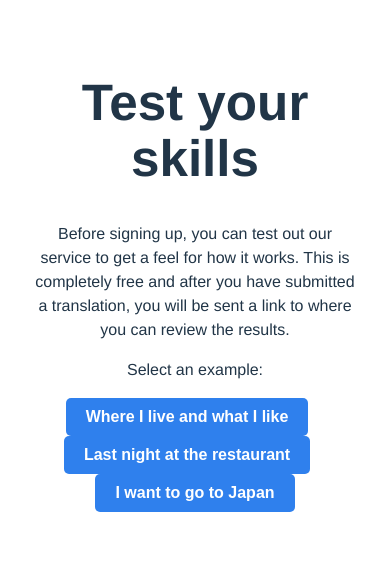
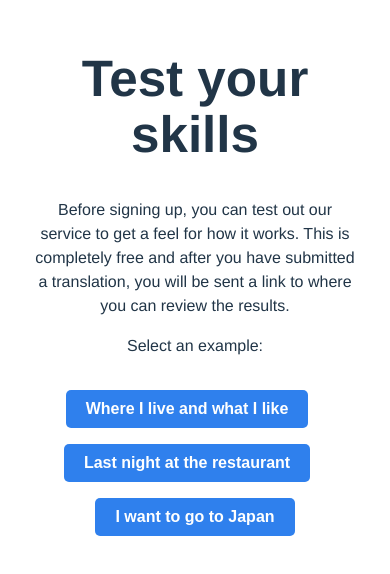
Before and after one commit to Greycastle/jwriter-proofing, a Vue app: page /demo in a window 390 px wide. Shown: the part 146-720 px from the top of the page. Built offline with nearby package versions, Linux system fonts and the light colour scheme.

Commit message:
Improved view on mobile

```diff
--- a/src/usecases/demo/DemoPage.vue
+++ b/src/usecases/demo/DemoPage.vue
@@ -188,13 +188,21 @@ const reset = () => {
 
 <style>
 
+button {
+    margin-top: 1rem;
+}
+
 button:not(:last-child) {
     margin-right: 1rem;
 }
 
 input[type="email"] {
-    width: 20rem;
+    max-width: 90%;
     margin-right: 1rem;
+    padding: 10px 10px;
+    border-radius: 5px;
+    border: 1px solid var(--primary-weak-color);
+    font-size: 16px;
 }
 
 td p:focus {
```
